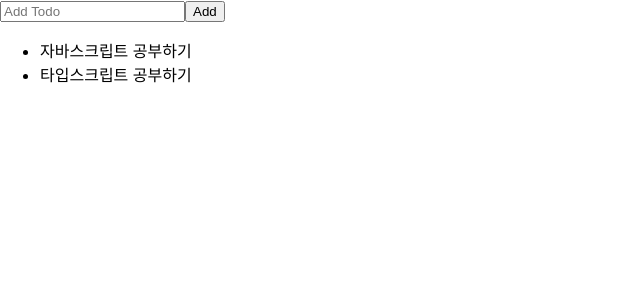
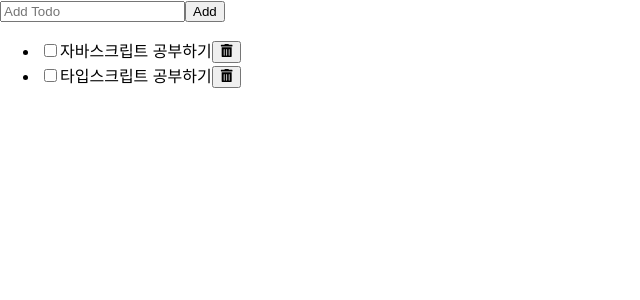
Before and after one commit to handaehee93/React-To-Do, a React (Create React App) app: page / in a window 1280 px wide. Shown: the top 300 px of the page, without its empty margins (0-640 px from the left). Built offline with nearby package versions, Linux system fonts and the light colour scheme.

Commit message:
체크박스 상태를 변경하고, 투두리스트 삭제하기 구현

```diff
--- a/package.json
+++ b/package.json
@@ -8,6 +8,7 @@
     "@testing-library/user-event": "^13.5.0",
     "react": "^18.2.0",
     "react-dom": "^18.2.0",
+    "react-icons": "^4.8.0",
     "react-scripts": "5.0.1",
     "web-vitals": "^2.1.4"
   },
--- /dev/null
+++ b/src/components/Todo/Todo.jsx
@@ -0,0 +1,30 @@
+import React from 'react';
+import { FaTrashAlt } from 'react-icons/fa';
+
+export default function Todo({ todo, handleUpdate, handleDelete }) {
+  // 체크박스 이벤트 헨들러 함수
+  const handleChange = (e) => {
+    const status = e.target.checked ? 'completed' : 'active';
+    handleUpdate({ ...todo, status: status });
+  };
+
+  const onDelete = () => handleDelete(todo);
+
+  return (
+    <li>
+      <input
+        type='checkbox'
+        id='checkbox'
+        //status가 completed면 체크가 되어 있도록 해준 것
+        checked={todo.status === 'completed'}
+        onChange={handleChange}
+      />
+      <label htmlFor='checkbox'>{todo.text}</label>
+      <span>
+        <button onClick={onDelete}>
+          <FaTrashAlt />
+        </button>
+      </span>
+    </li>
+  );
+}
--- a/src/components/TodoList/TodoList.jsx
+++ b/src/components/TodoList/TodoList.jsx
@@ -1,5 +1,6 @@
 import React, { useState } from 'react'
 import AddTodo from '../AddTodo/AddTodo';
+import Todo from '../Todo/Todo';
 
 export default function TodoList() {
   const [todos, setTodos] = useState([
@@ -10,14 +11,26 @@ export default function TodoList() {
   const handleAdd = (newTodo) => {
     setTodos([...todos, newTodo])
   }
+
+  const handleUpdate = (updated) =>{
+    setTodos(todos.map((todo) => (todo.id === updated.id ? updated : todo)));
+  }
+
+  const handleDelete = (deleted) =>
+    setTodos(todos.filter((todo) => todo.id !== deleted.id));
   return (
     <section>
       <AddTodo handleAdd={handleAdd}/>
       <ul>
-        {todos.map((item) => (
-          <li key={item.id}>{item.text}</li>
-        ))}
-      </ul>
-    </section>
-  );
-}
+        {todos.map((todo) => (
+            <Todo
+              key={todo.id}
+              todo={todo}
+              handleUpdate={handleUpdate}
+              handleDelete={handleDelete}
+            />
+          ))}
+        </ul>
+      </section>
+    );
+  }
```
Also changed, not shown: 1 other file (tests, documents, lock files or other folders).
